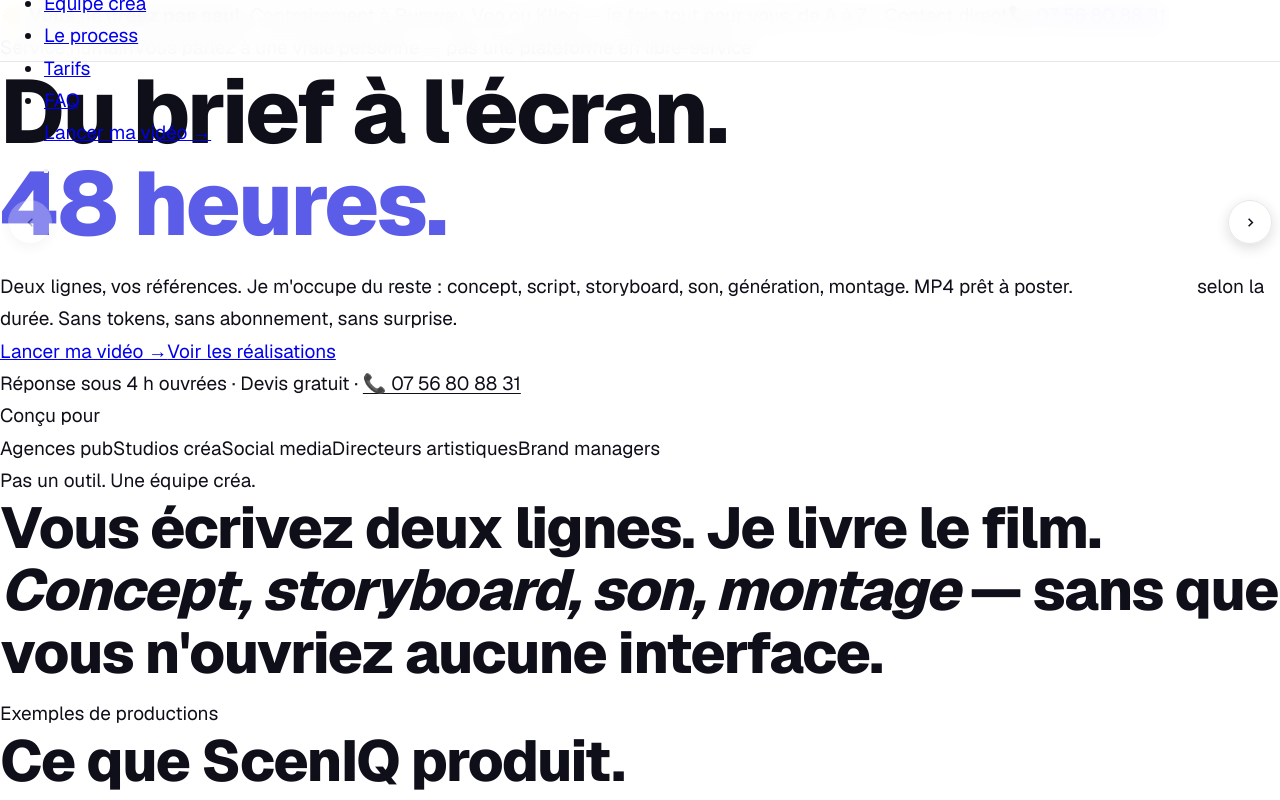
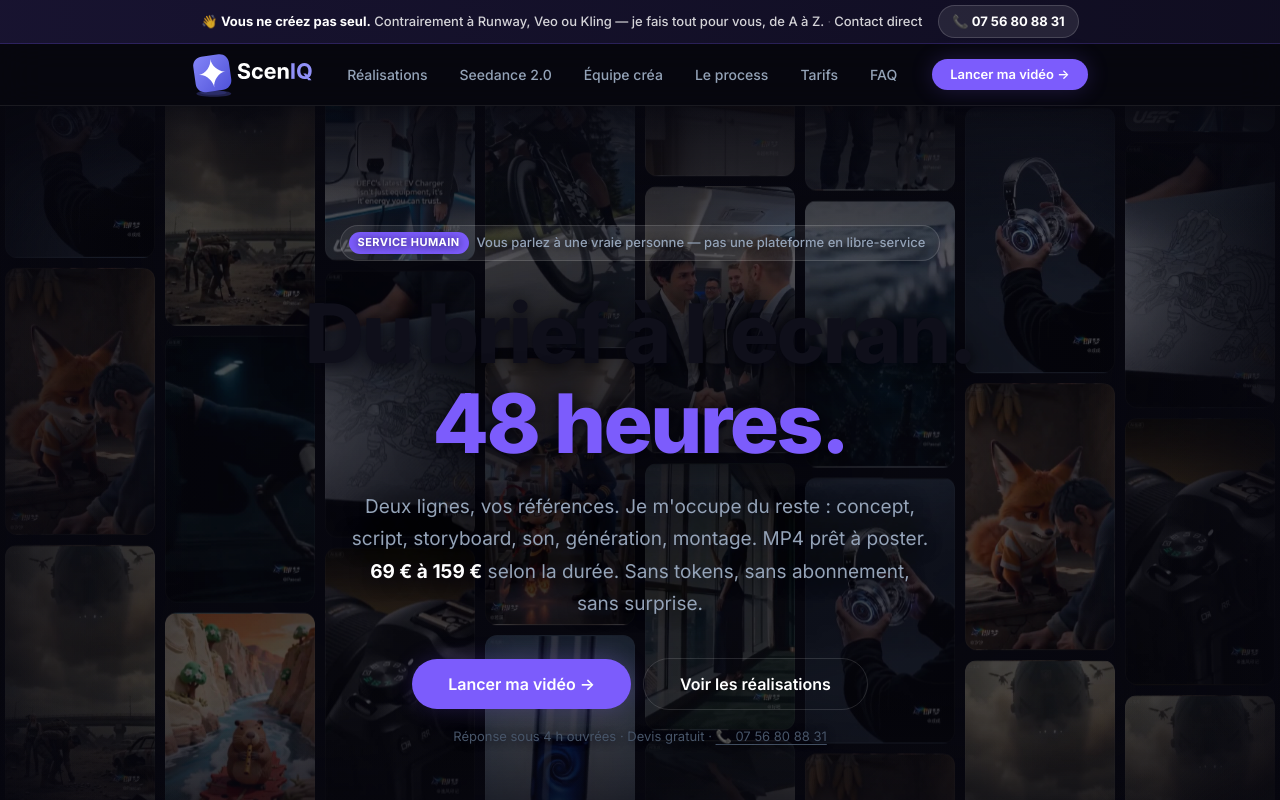
Before and after one commit to sceniqstudio/sceniq, a Next.js app: page / in a window 1280 px wide. Shown: the top 800 px of the page. Built offline with nearby package versions, Linux system fonts and the light colour scheme; no server answers.

Commit message:
fix: import CSS + override body blanc

```diff
--- a/app/landing-v2.css
+++ b/app/landing-v2.css
@@ -2,6 +2,13 @@
    ScenIQ — Landing V2  |  Dark theme · Inter · Mobile-first
    Tous les styles scopés sous .lv2 pour éviter tout conflit
    ═══════════════════════════════════════════════════════════════ */
+
+/* ── BODY OVERRIDE — annule le body blanc de globals.css ─────── */
+body:has(.lv2) {
+  background: #07070F;
+  color: #ffffff;
+  font-family: 'Inter', -apple-system, BlinkMacSystemFont, 'Segoe UI', sans-serif;
+}
 
 /* ── TOKENS ────────────────────────────────────────────────── */
 .lv2 {
--- a/app/layout.tsx
+++ b/app/layout.tsx
@@ -1,6 +1,7 @@
 import type { Metadata } from 'next'
 import { ClerkProvider } from '@clerk/nextjs'
 import './globals.css'
+import './landing-v2.css'
 
 // Note : on garde TOUJOURS le <ClerkProvider> — la landing (app/page.tsx) utilise
 // <SignInButton> / <SignUpButton> qui crashent sans ce contexte.
@@ -35,6 +36,10 @@ export default function RootLayout({
             href="https://fonts.googleapis.com/css2?family=Geist:wght@300;400;500;600;700;800;900&display=swap"
             rel="stylesheet"
           />
+          <link
+            href="https://fonts.googleapis.com/css2?family=Inter:wght@300;400;500;600;700;800;900&display=swap"
+            rel="stylesheet"
+          />
         </head>
         <body>{children}</body>
       </html>
```
Also changed, not shown: app/commande/page.tsx (+7 -5 lines), 1 other file (tests, documents, lock files or other folders).
